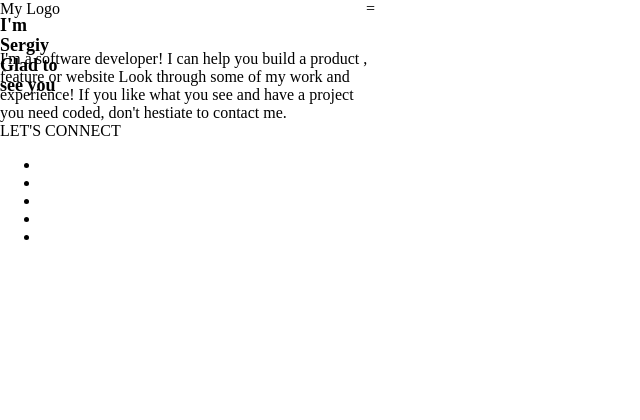
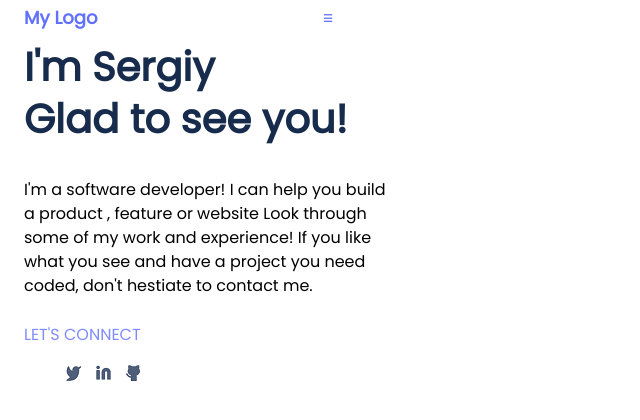
Before and after one commit to SergSkol/Portfolio, a plain HTML site: page index.html in a window 1280 px wide. Shown: the whole page, without its empty margins (0-640 px from the left). Drawn offline with Linux system fonts and the light colour scheme.

Commit message:
adjust css with flexbox

```diff
--- a/index.html
+++ b/index.html
@@ -3,24 +3,38 @@
   <head>
     <meta charset="UTF-8">
     <title>SergSkol Portfolio</title>
+    <link rel="preconnect" href="https://fonts.googleapis.com">
+    <link rel="preconnect" href="https://fonts.gstatic.com" crossorigin>
+    <link href="https://fonts.googleapis.com/css2?family=Poppins&display=swap" rel="stylesheet">
     <link rel="stylesheet" href="./style.css">
   </head>
   <body>
     <header class="container header_flex">
-        <div>My Logo</div>
-        <div>=</div>
+        <div class="logo">My Logo</div>
+        <div class="logo">≡</div>
     </header>
 
     <section class="container headline_flex">
-      <h1 class="logo">I'm Sergiy<br>Glad to see you</h1>
-      <div>I'm a software developer! I can help you build a product , feature or website Look through some of my work and experience! If you like what you see and have a project you need coded, don't hestiate to contact me.</div>
-      <div>LET'S CONNECT</div>
-      <ul>
-        <li></li>
-        <li></li>
-        <li></li>
-        <li></li>
-        <li></li>
+      <h1 class="headline">I'm Sergiy<br>Glad to see you!</h1>
+      <div class="headline_text">I'm a software developer! I can help you build a product , feature or website Look through some of my work and experience! If you like what you see and have a project you need coded, don't hestiate to contact me.</div>
+      <br>
+      <div class="headline_connect">LET'S CONNECT</div>
+      <ul class="nobull links">
+        <li class="social">
+          <a href="http://twitter.com/sps676">
+            <img src="./img/twitter.png" alt="twitter">
+          </a>
+        </li>
+        <li class="social">
+          <a href="https://www.linkedin.com/in/sergiy-shkolnik-7801a53/">
+            <img src="./img/linkedin.png" alt="linkedin">
+          </a>
+        </li>
+        <li class="social">
+          <a href="https://github.com/SergSkol">
+            <img src="./img/github.png" alt="github">
+          </a>
+        </li>
       </ul>
     </section>
   </body>
--- a/style.css
+++ b/style.css
@@ -2,28 +2,63 @@
   position: absolute;
   width: 375px;
   height: 718px;
-  left: 0px;
-  top: 0px;
+  left: 24px;
+  font-family: 'Poppins';
+  font-style: normal;
+  display: flex;
 }
 
 .header_flex {
-  display: flex;
   flex: 1;
   justify-content: space-between;
 }
 
 .logo {
+  top: 10px;
   width: 76px;
   height: 20px;
-
-  font-family: 'Poppins';
-  font-style: normal;
   font-weight: 700;
   font-size: 18px;
   line-height: 20px;
+  color: #6070FF;
+}
+
+.headline {
+  top: 114px;
+  font-weight: 700;
+  font-size: 40px;
+  line-height: 52px;
+  color: #172B4D;
+}
+
+.headline_text {
+  font-weight: 400;
+  font-size: 16px;
+  line-height: 24px;
+}
+
+.headline_connect {
+  width: 117px;
+  height: 24px;
+  font-weight: 500;
+  font-size: 16px;
+  line-height: 24px;
+  color: #7F8CFF;
 }
 
 .headline_flex {
-  display: flex;
   flex-direction: column;
 }
+
+.nobull {
+    list-style-type: none;
+}
+
+.links {
+    display: flex;
+}
+
+.social {
+    width: 30px;
+    height: 10px;
+}
```
Also changed, not shown: img/github.png (added), img/linkedin.png (added), img/twitter.png (added).
